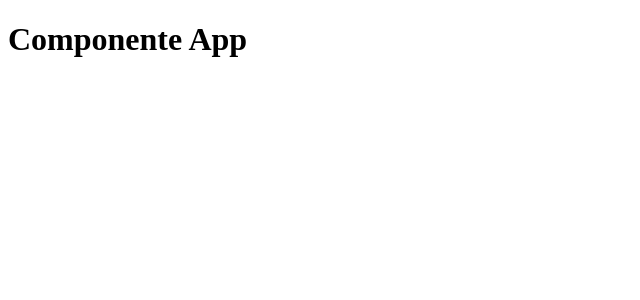
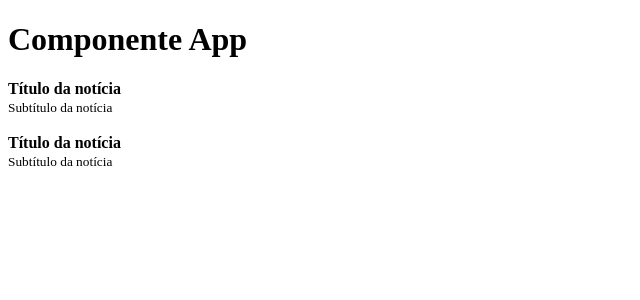
Before and after one commit to gabrielgamboa/fundamentos-react, a React app: page / in a window 1280 px wide. Shown: the top 300 px of the page, without its empty margins (0-640 px from the left). Built offline with nearby package versions, Linux system fonts and the light colour scheme.

Commit message:
feat: props

```diff
--- a/src/App.js
+++ b/src/App.js
@@ -1,9 +1,13 @@
 import React from 'react';
+import Post from './Post';
 
 export default function App() {
     return (
         <React.Fragment>
             <h1>Componente App</h1>
+            <Post title="Título da notícia" subtitle="Subtítulo da notícia"></Post>
+            <Post title="Título da notícia" subtitle="Subtítulo da notícia"></Post>
+
         </React.Fragment>
     );
 }
--- /dev/null
+++ b/src/Post.js
@@ -0,0 +1,13 @@
+import React from "react";
+
+export default function Post({title, subtitle}) {
+    return (
+       <>
+            <article>
+                <strong>{title}</strong> <br/>
+                <small>{subtitle}</small>
+            </article>
+            <br/>
+       </>
+    );
+}
```
